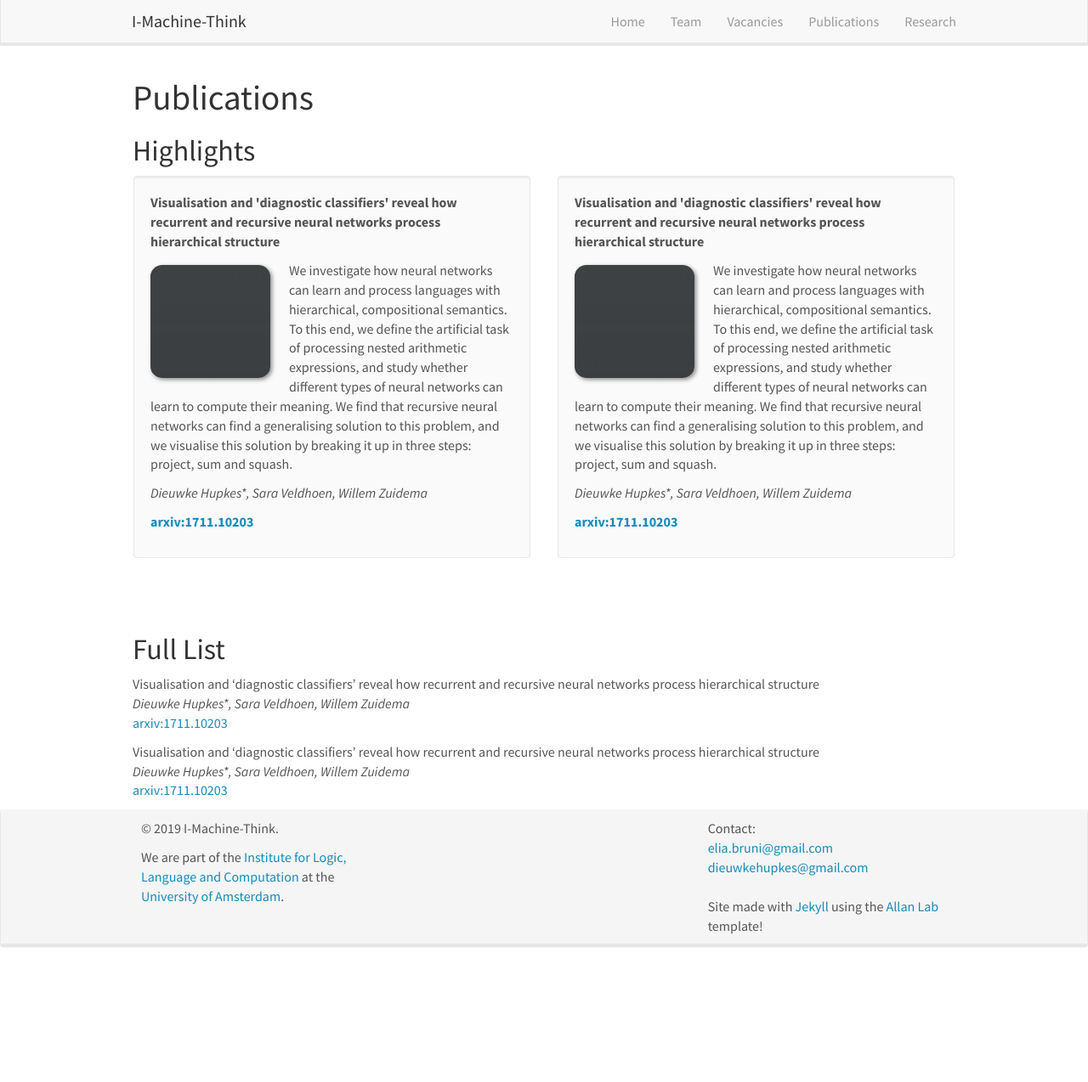
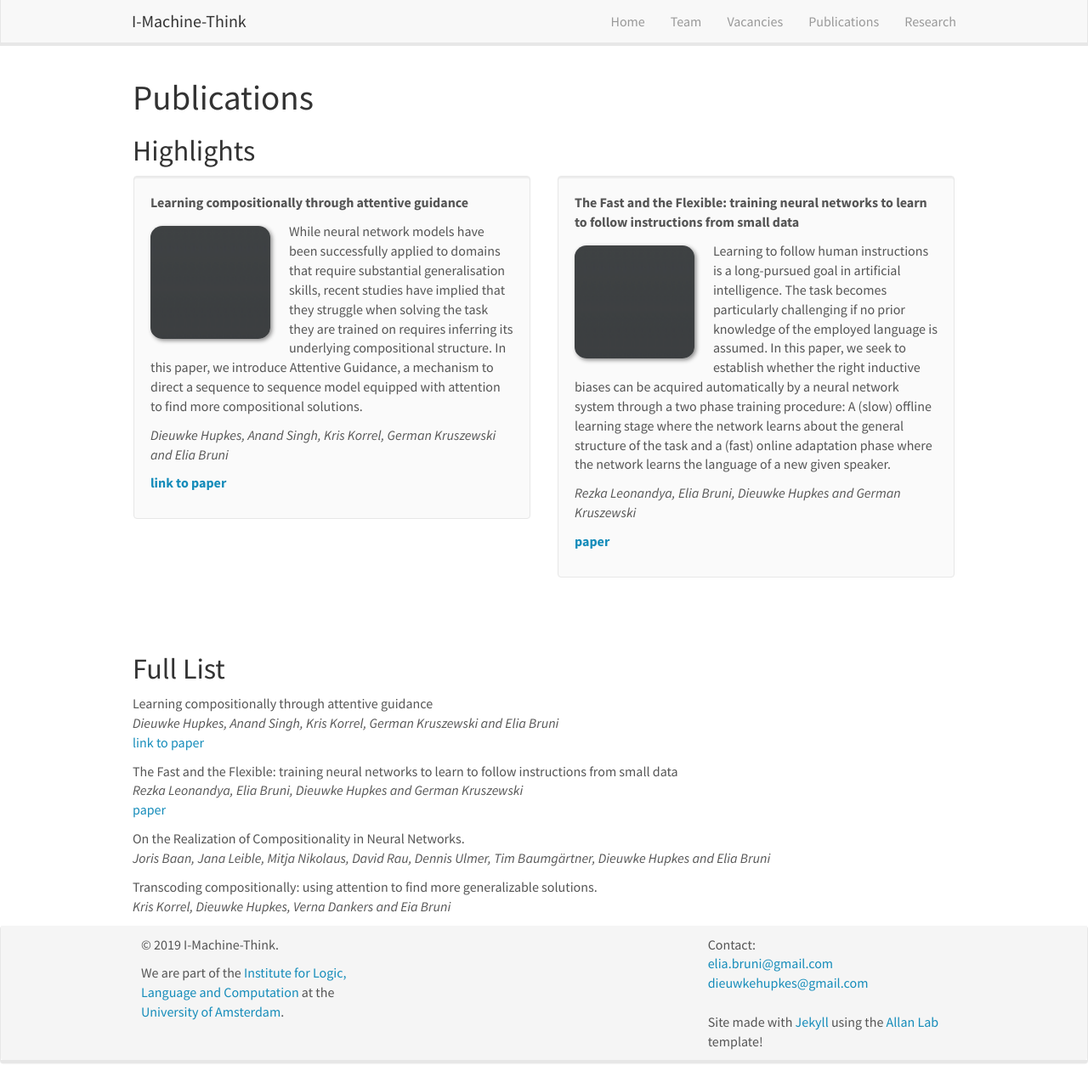
Before and after one commit to i-machine-think/i-machine-think.github.io, a Jekyll site: the page built from _pages/publications.md, in a window 1280 px wide and 1274 px high. Shown: the whole window at 85% size. Built offline with Jekyll 4.4.1, drawn with Linux system fonts in a browser that asks for light colours; nearby versions of some CDN libraries.

Commit message:
Update publications

```diff
--- a/_data/publist.yml
+++ b/_data/publist.yml
@@ -1,19 +1,48 @@
-- title: "Visualisation and 'diagnostic classifiers' reveal how recurrent and recursive neural networks process hierarchical structure"
+- title: "Learning compositionally through attentive guidance"
   image: dummy.png
-  description: "We investigate how neural networks can learn and process languages with hierarchical, compositional semantics. To this end, we define the artificial task of processing nested arithmetic expressions, and study whether different types of neural networks can learn to compute their meaning. We find that recursive neural networks can find a generalising solution to this problem, and we visualise this solution by breaking it up in three steps: project, sum and squash."
-  authors: Dieuwke Hupkes*, Sara Veldhoen, Willem Zuidema
+  description: "While neural network models have been successfully applied to domains that require substantial generalisation skills, recent studies have implied that they struggle when solving the task they are trained on requires inferring its underlying compositional structure.
+  In this paper, we introduce Attentive Guidance, a mechanism to direct a sequence to sequence model equipped with attention to find more compositional solutions. "
+  authors: Dieuwke Hupkes, Anand Singh, Kris Korrel, German Kruszewski and Elia Bruni
   link:
-    url: https://arxiv.org/abs/1711.10203
-    display:  arxiv:1711.10203
+      url: https://arxiv.org/abs/1805.09657
+      display:  link to paper
+  highlight: 1
+  year: 2019
+  venue: "Proceedings of the 20th International Conference on Computational Linguistics and Intelligent Text Processing (CICLing 2019)."
+  news2:
+
+- title: "The Fast and the Flexible: training neural networks to learn to follow instructions from small data"
+  image: dummy.png
+  description: "Learning to follow human instructions is a long-pursued goal in artificial intelligence.
+  The task becomes particularly challenging if no prior knowledge of the employed language is assumed.
+ In this paper, we seek to establish whether the right inductive biases can be acquired automatically by a neural network system through a two phase training procedure: A (slow) offline learning stage where the network learns about the general structure of the task and a (fast) online adaptation phase where the network learns the language of a new given speaker."
+  authors: Rezka Leonandya, Elia Bruni, Dieuwke Hupkes and German Kruszewski
+  venue: Proceedings of the *13th International Conference on Computational Semantics (IWCS 2019)
+  year: 2019
+  link:
+    url: https://arxiv.org/pdf/1809.06194.pdf
+    display:  paper
   highlight: 1
   news2:
 
-- title: "Visualisation and 'diagnostic classifiers' reveal how recurrent and recursive neural networks process hierarchical structure"
+- title: "On the Realization of Compositionality in Neural Networks."
+  authors: Joris Baan, Jana Leible, Mitja Nikolaus, David Rau, Dennis Ulmer, Tim Baumgärtner, Dieuwke Hupkes and Elia Bruni
   image: dummy.png
-  description: "We investigate how neural networks can learn and process languages with hierarchical, compositional semantics. To this end, we define the artificial task of processing nested arithmetic expressions, and study whether different types of neural networks can learn to compute their meaning. We find that recursive neural networks can find a generalising solution to this problem, and we visualise this solution by breaking it up in three steps: project, sum and squash."
-  authors: Dieuwke Hupkes*, Sara Veldhoen, Willem Zuidema
+  description: ""
+  venue: "To appear at the ACL Workshop BlackboxNLP: Analyzing and Interpreting Neural Networks for NLP"
+  year: 2019
   link:
-    url: https://arxiv.org/abs/1711.10203
-    display:  arxiv:1711.10203
-  highlight: 1
+    url:
+    display:
   news2:
+
+- title: "Transcoding compositionally: using attention to find more generalizable solutions."
+  authors: Kris Korrel, Dieuwke Hupkes, Verna Dankers and Eia Bruni
+  year: 2019
+  image: dummy.png
+  description: ""
+  venue: "To appear at the ACL Workshop BlackboxNLP: Analyzing and Interpreting Neural Networks for NLP"
+  link:
+    url:
+    display:
+  news2:
```
